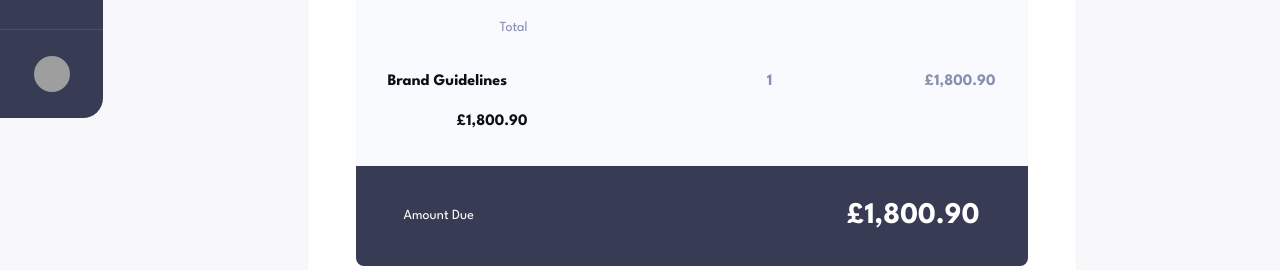
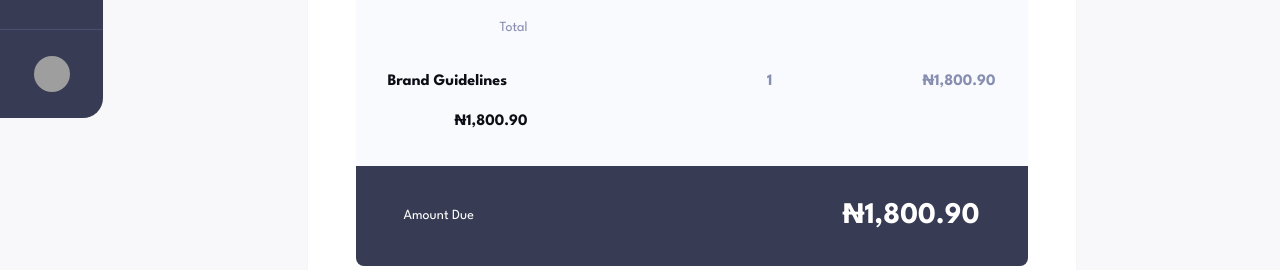
Before and after one commit to dev-davies/Hng_Invoice_task2, a React (Vite) app: page /invoice/RT3080 in a window 1280 px wide. Shown: the part 682-952 px from the top of the page. Built offline with nearby package versions, Linux system fonts and the light colour scheme; grey boxes are pictures that could not be loaded.

Commit message:
feat: add InvoiceDetailView component to display full invoice details and management actions

```diff
--- a/src/components/InvoiceCard.tsx
+++ b/src/components/InvoiceCard.tsx
@@ -40,8 +40,9 @@ const InvoiceCard = ({ invoice }: InvoiceCardProps) => {
 
           {/* Total Amount (Visible on both, but col 4 on desktop) */}
           <span className="font-bold text-lg text-[#0C0E16] dark:text-white truncate max-w-[150px] md:text-xl md:text-right md:pr-10 md:max-w-none md:col-span-1">
-            £{invoice.total.toLocaleString(undefined, { minimumFractionDigits: 2 })}
+            ₦{invoice.total.toLocaleString(undefined, { minimumFractionDigits: 2 })}
           </span>
+
         </div>
 
         {/* Right side (Status) */}
--- a/src/pages/InvoiceDetailView.tsx
+++ b/src/pages/InvoiceDetailView.tsx
@@ -124,12 +124,12 @@ const InvoiceDetailView = () => {
                 <div className="lg:col-span-2">
                   <p className="font-bold mb-2 lg:mb-0">{item.name}</p>
                   <p className="lg:hidden text-sm font-bold text-[#888EB0] dark:text-[#888EB0]">
-                    {item.quantity} x £{item.price.toLocaleString(undefined, { minimumFractionDigits: 2 })}
+                    {item.quantity} x ₦{item.price.toLocaleString(undefined, { minimumFractionDigits: 2 })}
                   </p>
                 </div>
                 <span className="text-center text-[#888EB0] dark:text-[#DFE3FA] font-bold max-lg:hidden">{item.quantity}</span>
-                <span className="text-right text-[#888EB0] dark:text-[#DFE3FA] font-bold max-lg:hidden">£{item.price.toLocaleString(undefined, { minimumFractionDigits: 2 })}</span>
-                <span className="text-right font-bold text-lg lg:text-base">£{item.total.toLocaleString(undefined, { minimumFractionDigits: 2 })}</span>
+                <span className="text-right text-[#888EB0] dark:text-[#DFE3FA] font-bold max-lg:hidden">₦{item.price.toLocaleString(undefined, { minimumFractionDigits: 2 })}</span>
+                <span className="text-right font-bold text-lg lg:text-base">₦{item.total.toLocaleString(undefined, { minimumFractionDigits: 2 })}</span>
               </div>
             ))}
           </div>
@@ -137,7 +137,7 @@ const InvoiceDetailView = () => {
 
         <div className="bg-[#373B53] dark:bg-[#0C0E16] p-8 lg:px-12 rounded-b-lg flex items-center justify-between text-white transition-colors">
           <span className="text-sm">Amount Due</span>
-          <span className="text-2xl lg:text-3xl font-bold">£{invoice.total.toLocaleString(undefined, { minimumFractionDigits: 2 })}</span>
+          <span className="text-2xl lg:text-3xl font-bold">₦{invoice.total.toLocaleString(undefined, { minimumFractionDigits: 2 })}</span>
         </div>
       </div>
 
```
